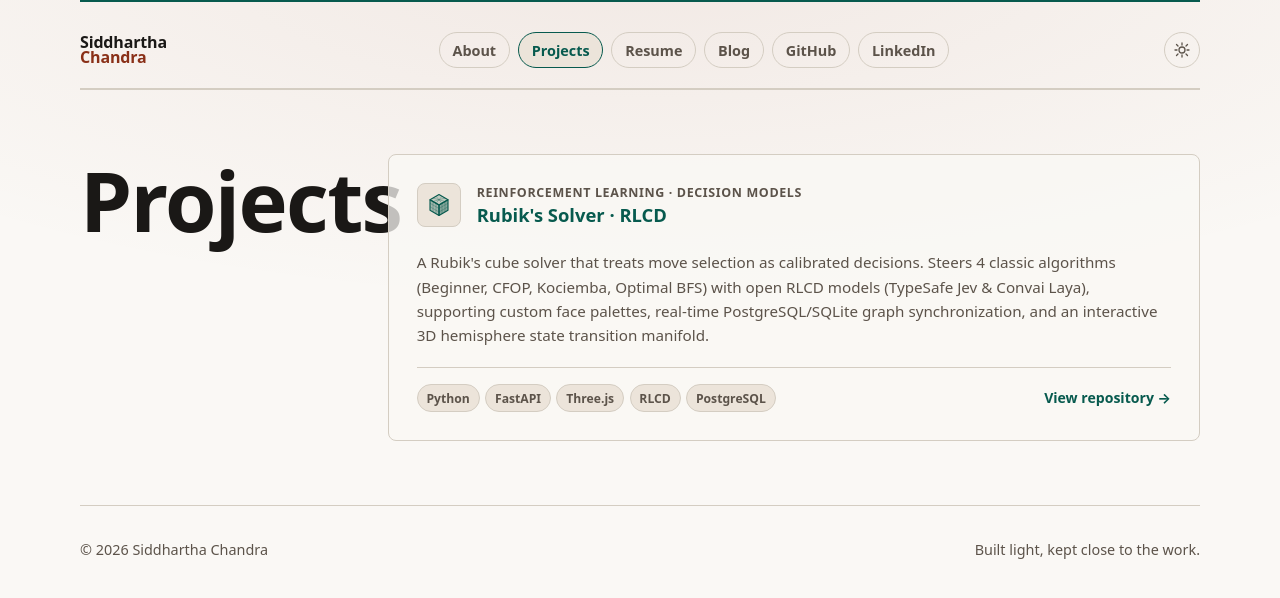
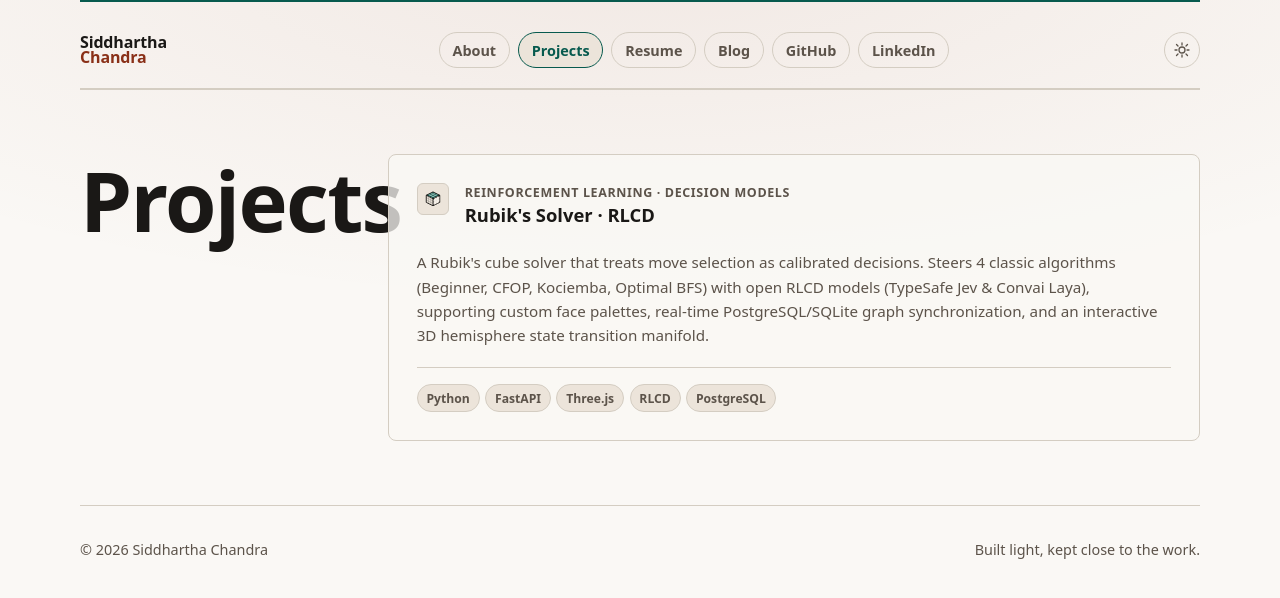
Before and after one commit to siddhartha-chandra/siddhartha-chandra.github.io, a Jekyll site: the page built from projects.md, in a window 1280 px wide. Shown: the top 598 px of the page. Built offline with Jekyll 4.4.1, drawn with Linux system fonts in a browser that asks for light colours.

Commit message:
design(projects): use minimalist 2-color Rubik icon and hide private repo link

```diff
--- a/assets/css/site.css
+++ b/assets/css/site.css
@@ -369,12 +369,11 @@ h2 {
 }
 
 .project-icon {
-  width: 44px;
-  height: 44px;
+  width: 32px;
+  height: 32px;
   flex-shrink: 0;
-  border-radius: 8px;
+  border-radius: 6px;
   background: var(--soft);
-  color: var(--accent);
   display: flex;
   align-items: center;
   justify-content: center;
@@ -382,8 +381,8 @@ h2 {
 }
 
 .project-icon svg {
-  width: 24px;
-  height: 24px;
+  width: 18px;
+  height: 18px;
 }
 
 .project-meta {
@@ -395,6 +394,7 @@ h2 {
   font-weight: 720;
   font-size: 1.15rem;
   line-height: 1.25;
+  color: var(--ink);
 }
 
 .project-title a {
--- a/projects.md
+++ b/projects.md
@@ -11,27 +11,27 @@ description: Selected software systems, machine learning engineering, and algori
     <article class="project-card">
       <div class="project-header">
         <div class="project-icon" aria-hidden="true">
-          <svg viewBox="0 0 32 32" fill="none" xmlns="http://www.w3.org/2000/svg">
-            <polygon points="16,2 28,9 16,16 4,9" fill="currentColor" fill-opacity="0.18" stroke="currentColor" stroke-width="1.5" stroke-linejoin="round"/>
-            <line x1="12" y1="4.33" x2="20" y2="13.67" stroke="currentColor" stroke-width="1" stroke-opacity="0.4"/>
-            <line x1="8" y1="6.67" x2="24" y2="11.33" stroke="currentColor" stroke-width="1" stroke-opacity="0.4"/>
-            <line x1="8" y1="11.33" x2="24" y2="6.67" stroke="currentColor" stroke-width="1" stroke-opacity="0.4"/>
-            <line x1="12" y1="13.67" x2="20" y2="4.33" stroke="currentColor" stroke-width="1" stroke-opacity="0.4"/>
-            <polygon points="4,9 16,16 16,30 4,23" fill="currentColor" fill-opacity="0.32" stroke="currentColor" stroke-width="1.5" stroke-linejoin="round"/>
-            <line x1="8" y1="11.33" x2="8" y2="25.33" stroke="currentColor" stroke-width="1" stroke-opacity="0.4"/>
-            <line x1="12" y1="13.67" x2="12" y2="27.67" stroke="currentColor" stroke-width="1" stroke-opacity="0.4"/>
-            <line x1="4" y1="13.67" x2="16" y2="20.67" stroke="currentColor" stroke-width="1" stroke-opacity="0.4"/>
-            <line x1="4" y1="18.33" x2="16" y2="25.33" stroke="currentColor" stroke-width="1" stroke-opacity="0.4"/>
-            <polygon points="16,16 28,9 28,23 16,30" fill="currentColor" fill-opacity="0.45" stroke="currentColor" stroke-width="1.5" stroke-linejoin="round"/>
-            <line x1="20" y1="13.67" x2="20" y2="27.67" stroke="currentColor" stroke-width="1" stroke-opacity="0.4"/>
-            <line x1="24" y1="11.33" x2="24" y2="25.33" stroke="currentColor" stroke-width="1" stroke-opacity="0.4"/>
-            <line x1="16" y1="20.67" x2="28" y2="13.67" stroke="currentColor" stroke-width="1" stroke-opacity="0.4"/>
-            <line x1="16" y1="25.33" x2="28" y2="18.33" stroke="currentColor" stroke-width="1" stroke-opacity="0.4"/>
+          <svg width="18" height="18" viewBox="0 0 24 24" fill="none" xmlns="http://www.w3.org/2000/svg">
+            <polygon points="12,2.5 21,7 12,11.5 3,7" fill="var(--accent)" stroke="currentColor" stroke-width="1.2" stroke-linejoin="round"/>
+            <polygon points="12,11.5 21,7 21,16.5 12,21" fill="var(--rust)" stroke="currentColor" stroke-width="1.2" stroke-linejoin="round"/>
+            <polygon points="3,7 12,11.5 12,21 3,16.5" fill="var(--soft)" stroke="currentColor" stroke-width="1.2" stroke-linejoin="round"/>
+            <line x1="6" y1="5.5" x2="15" y2="10" stroke="var(--card-bg)" stroke-width="0.8"/>
+            <line x1="9" y1="4" x2="18" y2="8.5" stroke="var(--card-bg)" stroke-width="0.8"/>
+            <line x1="6" y1="8.5" x2="15" y2="4" stroke="var(--card-bg)" stroke-width="0.8"/>
+            <line x1="9" y1="10" x2="18" y2="5.5" stroke="var(--card-bg)" stroke-width="0.8"/>
+            <line x1="15" y1="10" x2="15" y2="19.5" stroke="var(--card-bg)" stroke-width="0.8"/>
+            <line x1="18" y1="8.5" x2="18" y2="18" stroke="var(--card-bg)" stroke-width="0.8"/>
+            <line x1="12" y1="14.67" x2="21" y2="10.17" stroke="var(--card-bg)" stroke-width="0.8"/>
+            <line x1="12" y1="17.83" x2="21" y2="13.33" stroke="var(--card-bg)" stroke-width="0.8"/>
+            <line x1="6" y1="8.5" x2="6" y2="18" stroke="currentColor" stroke-width="0.8" stroke-opacity="0.3"/>
+            <line x1="9" y1="10" x2="9" y2="19.5" stroke="currentColor" stroke-width="0.8" stroke-opacity="0.3"/>
+            <line x1="3" y1="10.17" x2="12" y2="14.67" stroke="currentColor" stroke-width="0.8" stroke-opacity="0.3"/>
+            <line x1="3" y1="13.33" x2="12" y2="17.83" stroke="currentColor" stroke-width="0.8" stroke-opacity="0.3"/>
           </svg>
         </div>
         <div class="project-meta">
           <p class="project-kicker">Reinforcement Learning · Decision Models</p>
-          <h2 class="project-title"><a href="https://github.com/siddhartha-chandra/rubiks_solver-jev" target="_blank" rel="noopener noreferrer">Rubik's Solver · RLCD</a></h2>
+          <h2 class="project-title">Rubik's Solver · RLCD</h2>
         </div>
       </div>
       <p class="project-desc">
@@ -45,9 +45,6 @@ description: Selected software systems, machine learning engineering, and algori
           <span class="project-tag">RLCD</span>
           <span class="project-tag">PostgreSQL</span>
         </div>
-        <div class="project-links">
-          <a class="project-link" href="https://github.com/siddhartha-chandra/rubiks_solver-jev" target="_blank" rel="noopener noreferrer">View repository &rarr;</a>
-        </div>
       </div>
     </article>
   </div>
```
Also changed, not shown: _layouts/home.html (+17 -20 lines).
